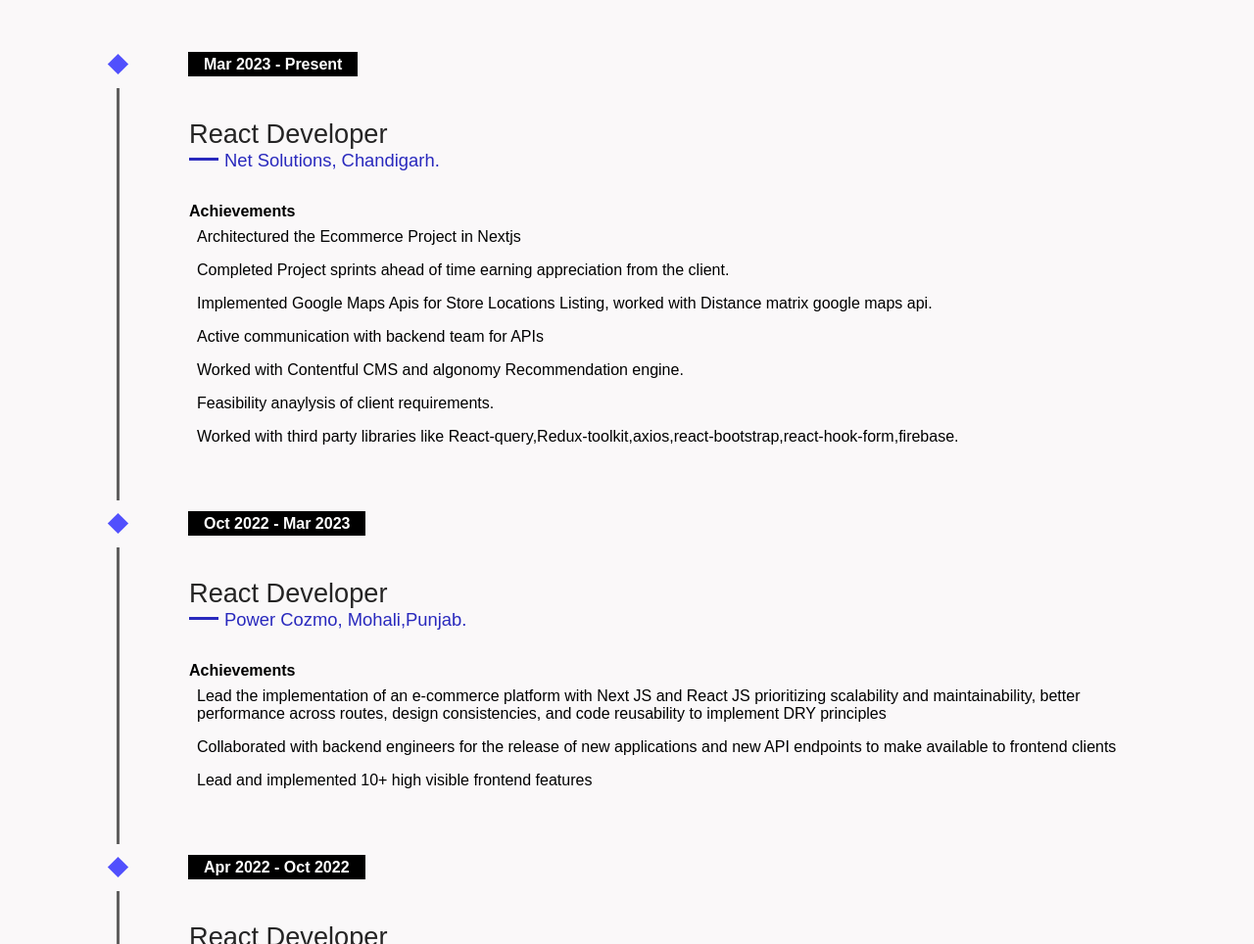
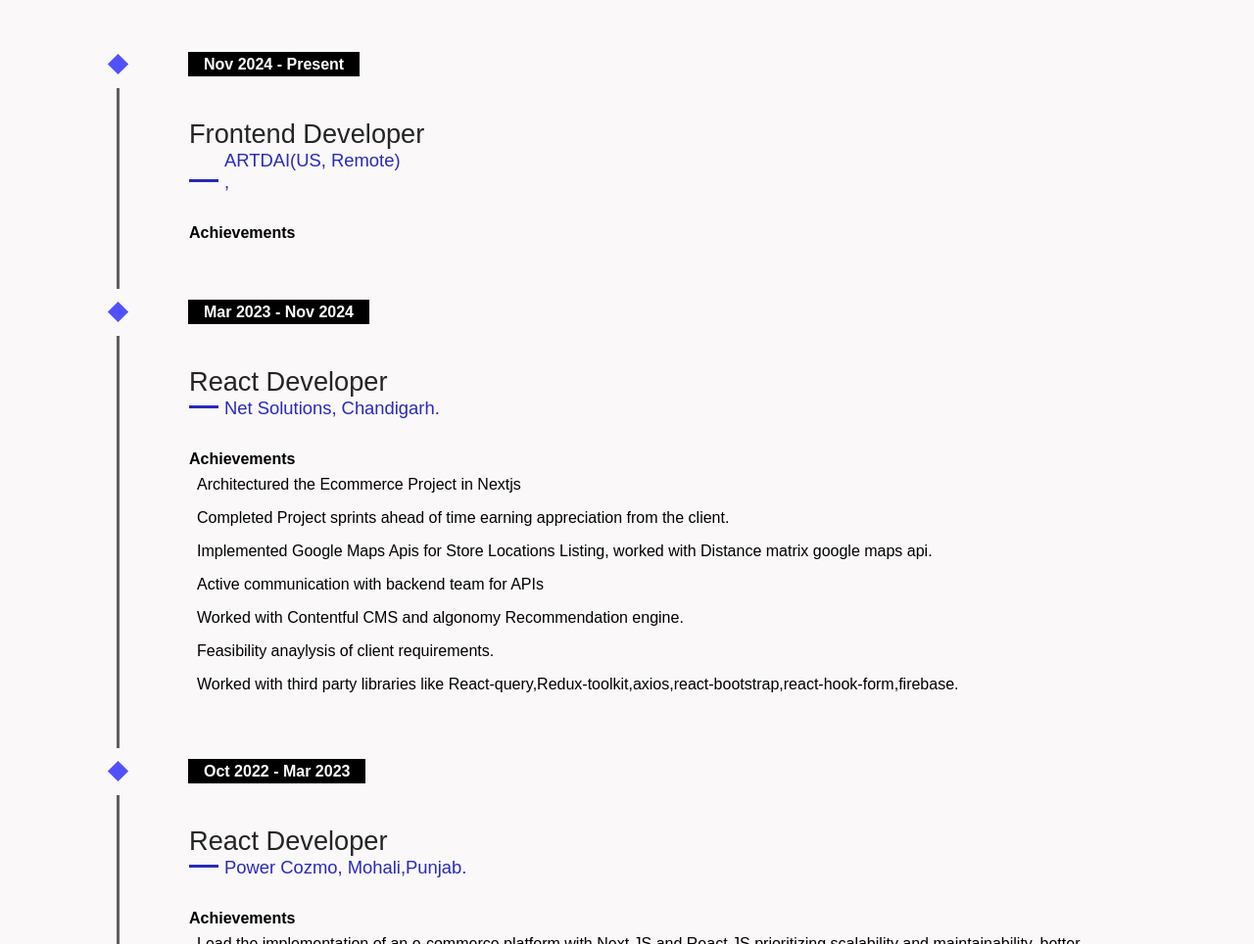
Before and after one commit to devm75/devm75.github.io, a plain HTML site: page index.html in a window 1280 px wide. Shown: the part 2100-3064 px from the top of the page at 98% size. Drawn offline with Linux system fonts and the light colour scheme.

Commit message:
updated current organisation

```diff
--- a/index.html
+++ b/index.html
@@ -126,7 +126,40 @@
                             <div class="experience-vertical-line"></div>
                             <div class="experience-duration_and_icon">
                                 <div class="experience-icon-star"></div>
-                                <div class="experience-duration"><span class="duration-text">Mar 2023 - Present</span>
+                                <div class="experience-duration"><span class="duration-text">Nov 2024 - Present</span>
+                                </div>
+                            </div>
+                            <div class="experience-position_and_company">
+                                <div></div>
+                                <div class="experience-position"><span class="experience-position-text">
+                                     Frontend  Developer </span></div>
+                                <div class="experience-company">
+                                    <div class="central-line"></div><span class="experience-company-text"><a
+                                            href="https://artd.ai/" target="_blank"><Article>ARTDAI(US, Remote)</Article></a>,
+                                        </span>
+                                </div>
+                            </div>
+                            <div class="experience-description">
+                                <p><span class="experience-description-heading">Achievements</span><br />
+                                </p>
+                                <!-- <ul> -->
+                                    <!-- <li>Architectured the Ecommerce  Project in Nextjs</li>
+                                    <li>Completed Project sprints ahead of time earning appreciation from the client.</li>
+                                    <li>Implemented Google Maps Apis for Store Locations Listing, worked with Distance matrix google maps api.</li>
+                                    <li>Active communication with backend team for APIs</li>
+                                    <li>Worked with Contentful CMS and algonomy Recommendation engine.</li>
+                                    <li>Feasibility anaylysis of client requirements.</li>
+                                    <li>Worked with third party libraries like React-query,Redux-toolkit,axios,react-bootstrap,react-hook-form,firebase.</li> -->
+                                <!-- </ul> -->
+                            </div>
+                        </div>
+                    </div>
+                    <div class="experience-content">
+                        <div data-animate_upwards class="experience">
+                            <div class="experience-vertical-line"></div>
+                            <div class="experience-duration_and_icon">
+                                <div class="experience-icon-star"></div>
+                                <div class="experience-duration"><span class="duration-text">Mar 2023 - Nov 2024</span>
                                 </div>
                             </div>
                             <div class="experience-position_and_company">
```
